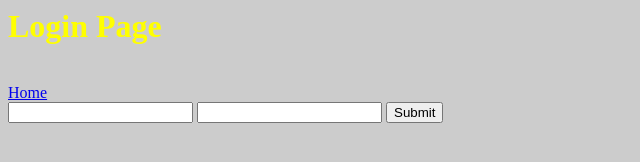
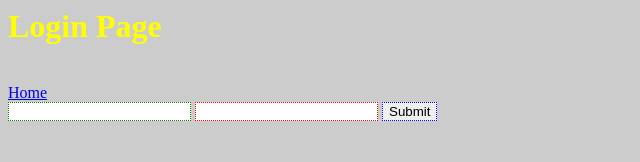
Before and after one commit to linden-peters/LocalRepoTest, a plain HTML site: page login.html in a window 1280 px wide. Shown: the full height of the page, 0-640 px from the left. Drawn offline with nearby package versions, Linux system fonts and the light colour scheme; files that its build step writes are made by us from their sources.

Commit message:
Styled login form.

```diff
--- /dev/null
+++ b/sass/_content.scss
@@ -0,0 +1,11 @@
+form {
+	input[type=text] {
+		border: 1px dotted green;
+	}
+	input[type=password] {
+		border: 1px dotted red;
+	}
+	input[type=submit] {
+		border: 1px dotted blue;
+	}
+}
--- a/sass/global.scss
+++ b/sass/global.scss
@@ -2,3 +2,4 @@
 @import 'variables';
 @import 'typography';
 @import 'wrapper';
+@import 'content';
```
